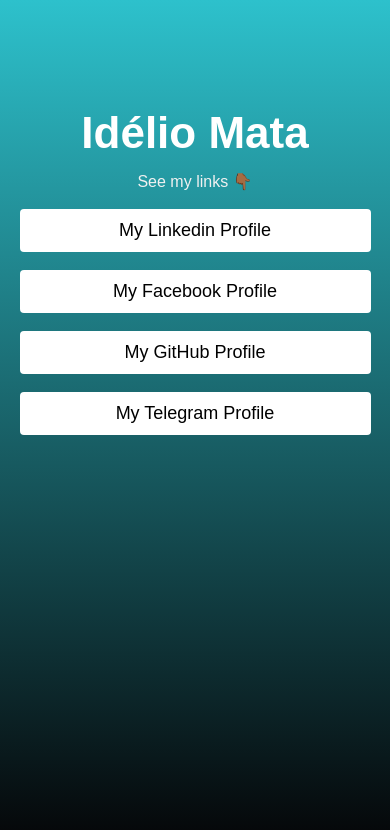
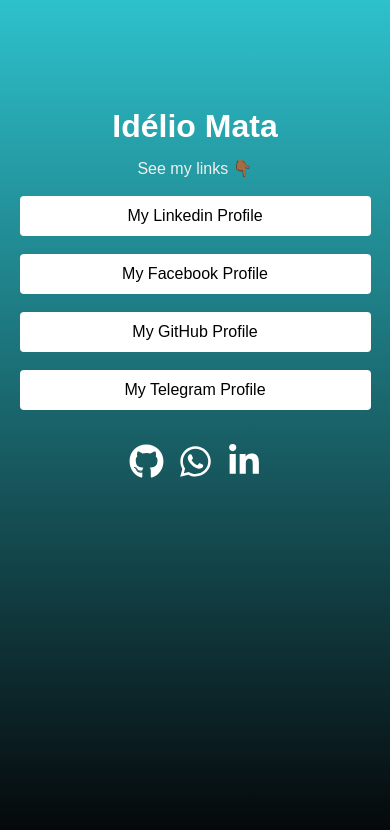
Before and after one commit to Idelio-Mata/share_my_links, a React (Create React App) app: page / in a window 390 px wide. Shown: the top 830 px of the page. Built offline with nearby package versions, Linux system fonts and the light colour scheme.

Commit message:
Icons & Responsivity

```diff
--- a/package.json
+++ b/package.json
@@ -8,6 +8,7 @@
     "@testing-library/user-event": "^13.5.0",
     "react": "^18.2.0",
     "react-dom": "^18.2.0",
+    "react-icons": "^4.7.1",
     "react-router-dom": "^6.4.5",
     "react-scripts": "5.0.1",
     "web-vitals": "^2.1.4"
--- a/public/index.html
+++ b/public/index.html
@@ -24,7 +24,7 @@
       work correctly both with client-side routing and a non-root public URL.
       Learn how to configure a non-root public URL by running `npm run build`.
     -->
-    <title>React App</title>
+    <title>Idélio's Shared Links</title>
   </head>
   <body>
     <noscript>You need to enable JavaScript to run this app.</noscript>
--- /dev/null
+++ b/src/components/Social/index.js
@@ -0,0 +1,9 @@
+import './social.css'
+
+export function Social({url, children}) {
+  return(
+    <a className='social' href={url} rel="noopener noreferrer" target="_blank">
+      {children}
+    </a>
+  )
+}
--- /dev/null
+++ b/src/components/Social/social.css
@@ -0,0 +1,7 @@
+.social svg{
+  transition: transform 0.4s;
+}
+
+.social svg:hover{
+  transform: scale(1.08);
+}
--- a/src/pages/Home/home.css
+++ b/src/pages/Home/home.css
@@ -42,3 +42,33 @@
   line-height: 150%;
   color: #000;
 }
+
+footer{
+  display: flex;
+  justify-content: center;
+  gap: 14px;
+  margin: 16px 0 ;
+}
+
+
+
+@media screen and (max-width:550px){
+  .home-container h1{
+    font-size: 32px;
+    text-align: center;
+  }
+
+  .link-text{
+    font-size: 16px;
+  }
+}
+
+@media screen and (max-width: 360px){
+  .home-container h1{
+    font-size: 24px;
+    text-align: center;
+  }
+  .link-text{
+    font-size: 14px;
+  }
+}
--- a/src/pages/Home/index.js
+++ b/src/pages/Home/index.js
@@ -1,4 +1,9 @@
 import './home.css'
+
+import { Social } from '../../components/Social'
+
+import {FaFacebook, FaGithub, FaLinkedin, FaLinkedinIn, FaWhatsapp} from 'react-icons/fa'
+
 export default function Home(){
   return(
     <div className='home-container'>
@@ -31,6 +36,22 @@
             <p className='link-text'> My Telegram Profile</p>
           </a>
         </section>
+
+        <footer>
+
+          <Social url="https://github.com/Idelio-Mata">
+            <FaGithub size={35} color="#fff"/>
+          </Social>
+
+          <Social url="https://whatsa.me/25825845701361/?t=Message%20to%20Id%C3%A9lio_Mata">
+            <FaWhatsapp size={35} color="#fff"/>
+          </Social>
+
+          <Social url=" https://www.linkedin.com/in/id%C3%A9liote%C3%B3filomata/">
+            <FaLinkedinIn size={34} color="#fff"/>
+          </Social>
+
+        </footer>
       </main>
 
     </div>
```
Also changed, not shown: 1 other file (tests, documents, lock files or other folders).
